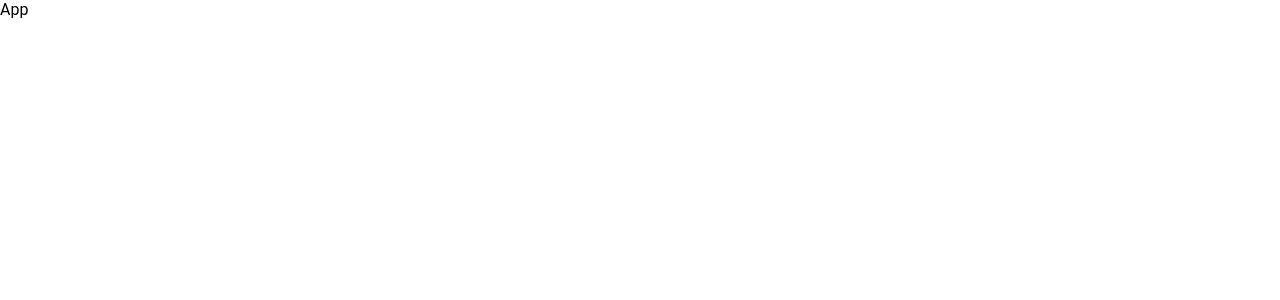
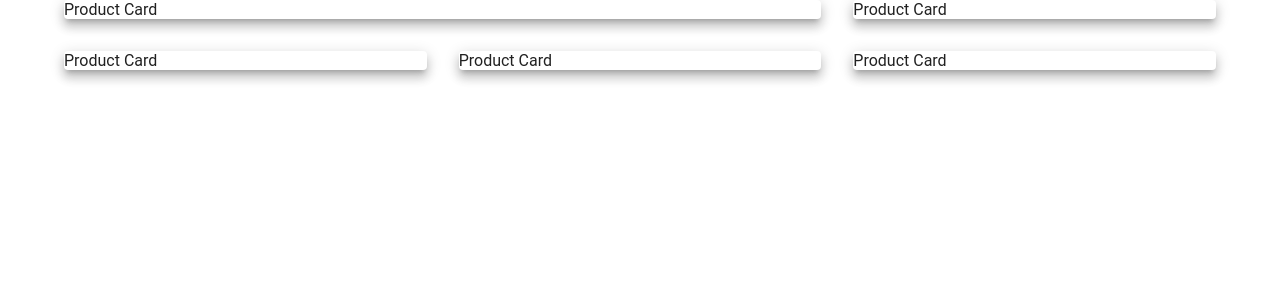
Before and after one commit to dkveil/material-ui-app, a React (Create React App) app: page / in a window 1280 px wide. Shown: the top 300 px of the page. Built offline with nearby package versions, Linux system fonts and the light colour scheme; the HTML template or start-up script is replaced by a standard one.

Commit message:
layout components

```diff
--- a/src/App.js
+++ b/src/App.js
@@ -1,4 +1,27 @@
+import ProductCard from "./components/ProductCard";
+import { Container, Grid } from "@mui/material";
+
 const App = () => (
-  <div>App</div>
-)
+    <div>
+        <Container>
+            <Grid container spacing={4}>
+                <Grid item xs={8}>
+                    <ProductCard />
+                </Grid>
+                <Grid item xs={4}>
+                    <ProductCard />
+                </Grid>
+                <Grid item xs={4}>
+                    <ProductCard />
+                </Grid>
+                <Grid item xs={4}>
+                    <ProductCard />
+                </Grid>
+                <Grid item xs={4}>
+                    <ProductCard />
+                </Grid>
+            </Grid>
+        </Container>
+    </div>
+);
 export default App;
--- /dev/null
+++ b/src/components/ProductCard.js
@@ -0,0 +1,11 @@
+import { Paper } from '@mui/material'
+
+const ProductCard = () => {
+    return (
+        <Paper elevation={8}>
+            Product Card
+        </Paper>
+    )
+}
+
+export default ProductCard;
```
